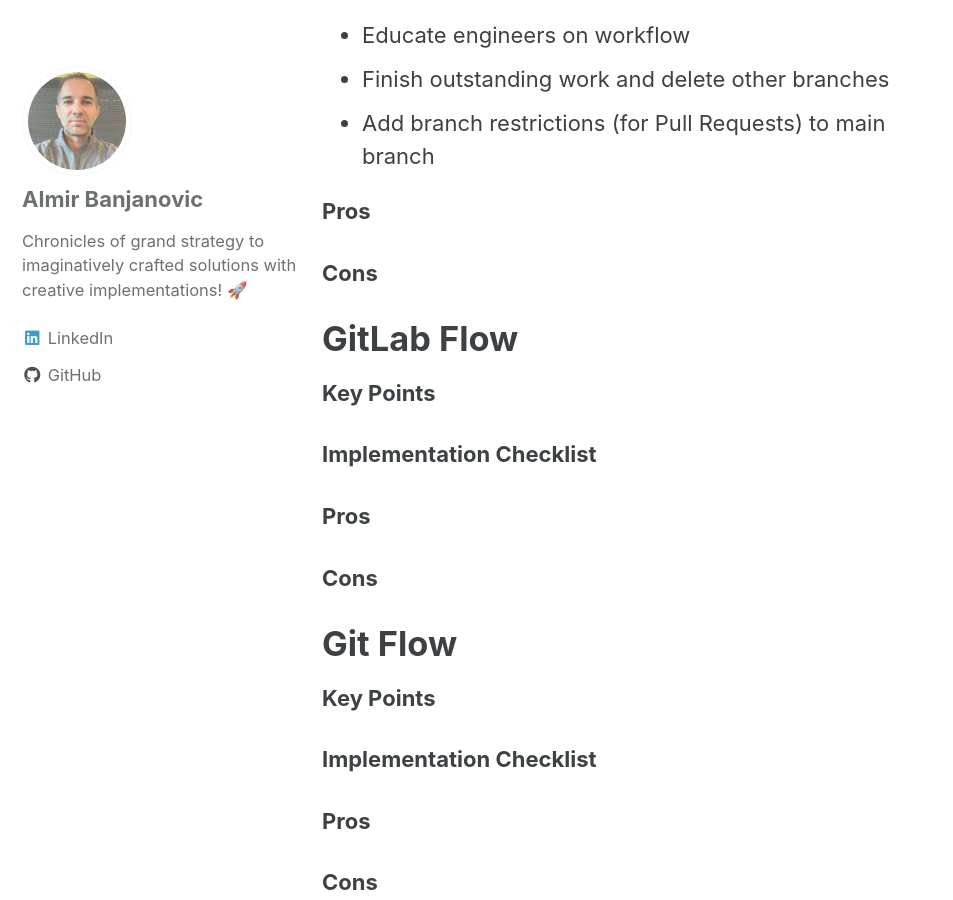
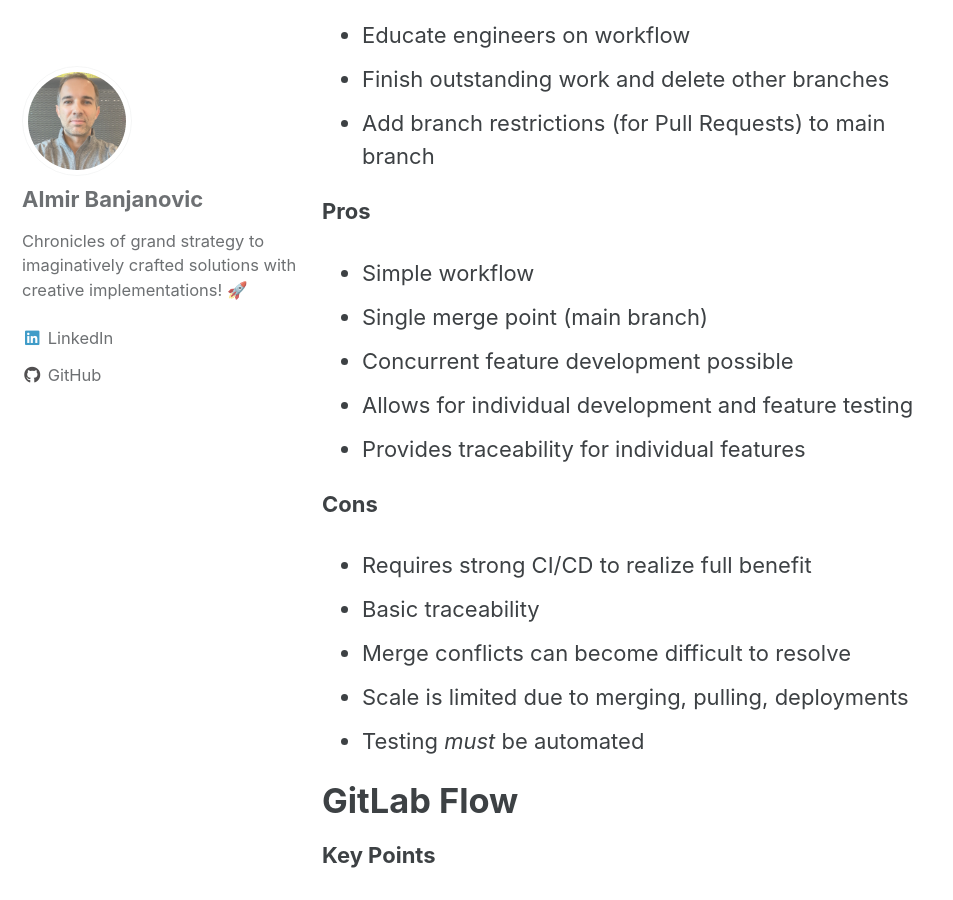
Before and after one commit to almirbanjanovic/roadtocloud.github.io, a Jekyll site: the page built from _posts/2023-10-24-branching-strategies.md, in a window 1280 px wide and 900 px high, scrolled down 3107 px. Shown: the whole window, without its empty margins (0-953 px from the left). Built offline with Jekyll 4.4.1, drawn with Linux system fonts in a browser that asks for light colours; cached includes are drawn as plain includes; comment, search, counter and statistics services are not loaded.

Commit message:
Update 2023-10-24-branching-strategies.md

```diff
--- a/_posts/2023-10-24-branching-strategies.md
+++ b/_posts/2023-10-24-branching-strategies.md
@@ -60,8 +60,18 @@ Similar to Trunk-based Development, GitHub Flow also revolves around a main bran
 - Add branch restrictions (for Pull Requests) to main branch
 
 **Pros**
+- Simple workflow
+- Single merge point (main branch)
+- Concurrent feature development possible
+- Allows for individual development and feature testing
+- Provides traceability for individual features
 
 **Cons**
+- Requires strong CI/CD to realize full benefit
+- Basic traceability
+- Merge conflicts can become difficult to resolve
+- Scale is limited due to merging, pulling, deployments
+- Testing *must* be automated
 
 # GitLab Flow
 
```
